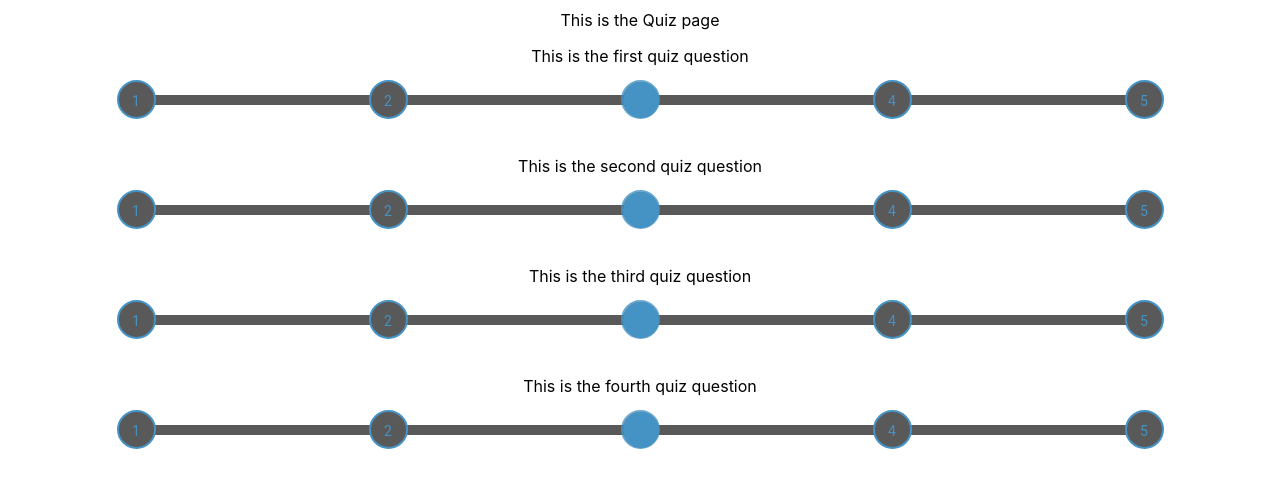
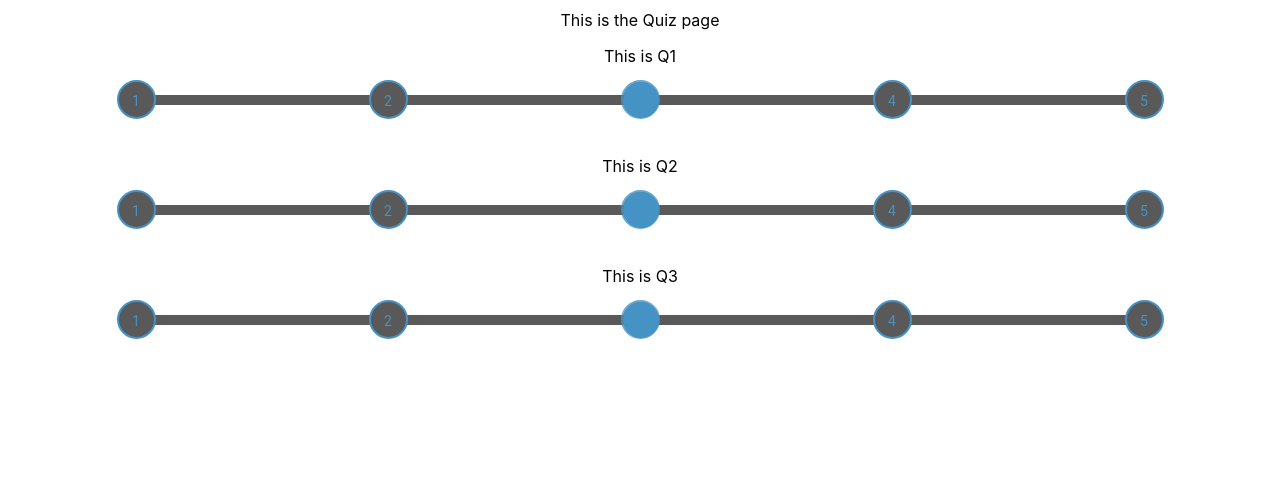
Before and after one commit to skarim9/The-Mindful-Applicant, a React (Create React App) app: page / in a window 1280 px wide. Shown: the top 488 px of the page. Built offline with nearby package versions, Linux system fonts and the light colour scheme.

Commit message:
refactored qq code

```diff
--- a/src/App.tsx
+++ b/src/App.tsx
@@ -7,7 +7,7 @@ function App() {
   return (
     <div className="App">
 
-      <Quiz/>
+      <Quiz numQuestions={5}/>
     </div>
   );
 }
--- a/src/quiz/NumberTickSlider.tsx
+++ b/src/quiz/NumberTickSlider.tsx
@@ -19,7 +19,8 @@ const NumberTickSliderStyle = withStyles({
   },
   active: {},
   valueLabel: {
-    left: "calc(-50% + 20px)"
+    left: "calc(-50% + 20px)",
+
   },
   mark: {
     border:"2px solid #4593C4",
--- a/src/quiz/Quiz.tsx
+++ b/src/quiz/Quiz.tsx
@@ -10,25 +10,36 @@ constructor(props: IAppProps){
         this.state = {name:""}
     }
 
+    createQuestion =(_question:string,_index:number) => {
+
+
+            return <div>
+                        <QuizQuestion question = {_question}/>
+                    </div>
+    }
+    createQuizQuestions=(_questions: string[])=>{
+        return(<div className="quiz-question-container">
+            {_questions.map(this.createQuestion)}
+        </div>)
+    }
+
+
     render() {
-
+        const questions = ["This is Q1","This is Q2","This is Q3"];
         return (
         <div className = "quiz-container">
 
             <div>This is the Quiz page</div>
-          <QuizQuestion question = "This is the first quiz question"/>
+            {
+                this.createQuizQuestions(questions)
+            }
 
-          <QuizQuestion question = "This is the second quiz question"/>
-
-          <QuizQuestion question = "This is the third quiz question"/>
-
-          <QuizQuestion question = "This is the fourth quiz question"/>
         </div>
         )
     }
 }
 interface IAppProps{
-
+    numQuestions:number
 }
 interface IAppState{
     name:string;
--- a/src/quiz/QuizQuestion.tsx
+++ b/src/quiz/QuizQuestion.tsx
@@ -13,14 +13,12 @@ constructor(props: IAppProps){
   render() {
 
     return (
-      <div className = "quiz-question-container">
           <div>
           <p>{this.props.question}</p>
 
             <NumberTickSlider />
 
         </div>
-      </div>
     )
   }
 }
--- a/src/quiz/quiz.scss
+++ b/src/quiz/quiz.scss
@@ -6,7 +6,10 @@
     padding: 10px;
 
 }
+.full-width{
+    width:100%;
+}
 
 .quiz-question-container{
-    width: 80%;;
+    width: 80%;
 }
```
Lines whose indentation alone changed are shown as unchanged.
